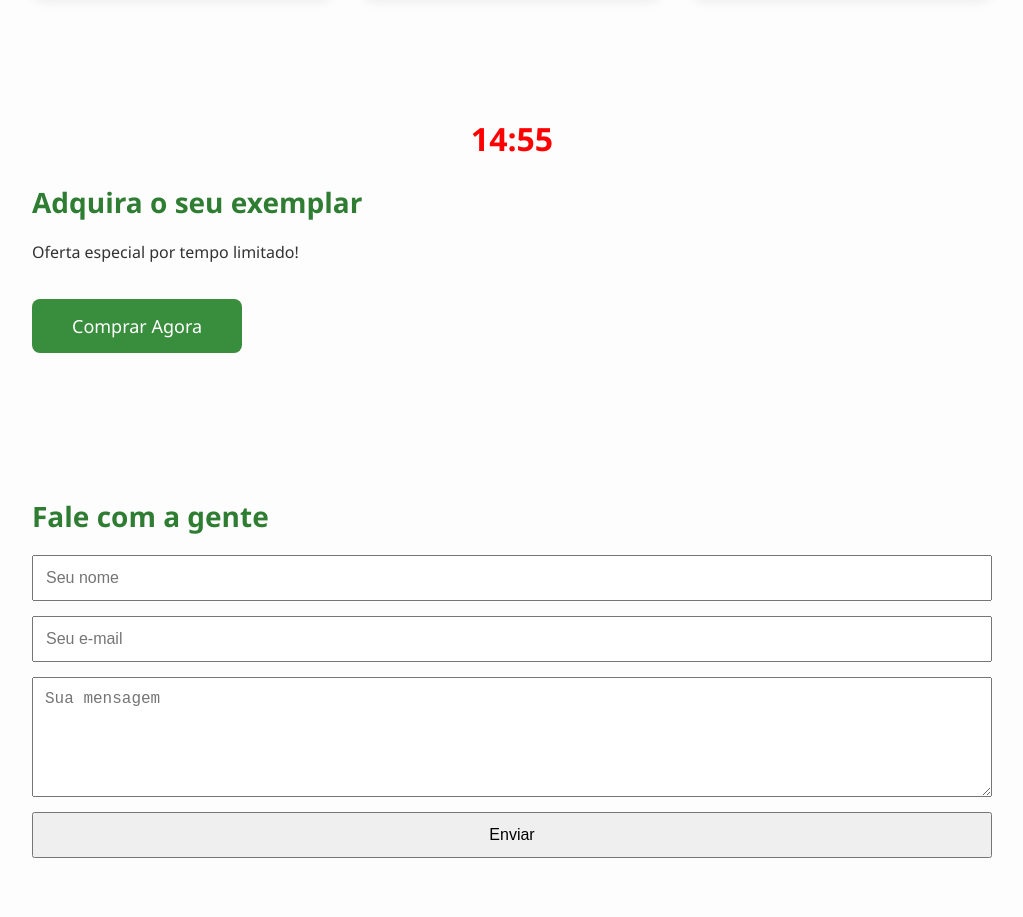
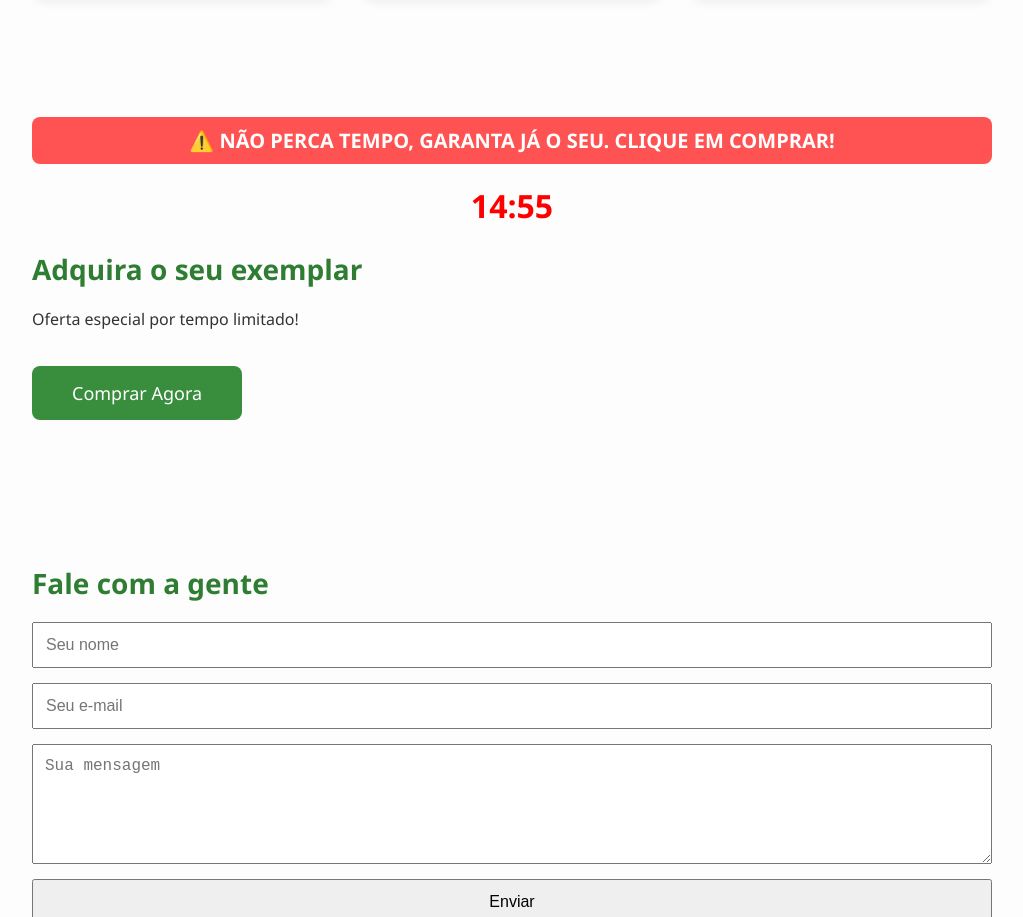
Before and after one commit to tpfurtivo/ansiedade-sem-culpa-site, a plain HTML site: page index.html in a window 1280 px wide. Shown: the part 2349-3266 px from the top of the page, without its empty margins (128-1151 px from the left). Drawn offline with Linux system fonts and the light colour scheme.

Commit message:
Update index.html

```diff
--- a/index.html
+++ b/index.html
@@ -229,6 +229,9 @@
 </section>
 
   <section id="comprar">
+    <div style="background-color: #ff5252; color: white; text-align: center; padding: 10px; font-size: 20px; font-weight: bold; animation: piscar 1s infinite; border-radius: 8px; margin-bottom: 20px;">
+      ⚠️ NÃO PERCA TEMPO, GARANTA JÁ O SEU. CLIQUE EM COMPRAR!
+    </div>
     <div class="contador" id="contador">15:00</div>
     <h2>Adquira o seu exemplar</h2>
     <p>Oferta especial por tempo limitado!</p>
```
